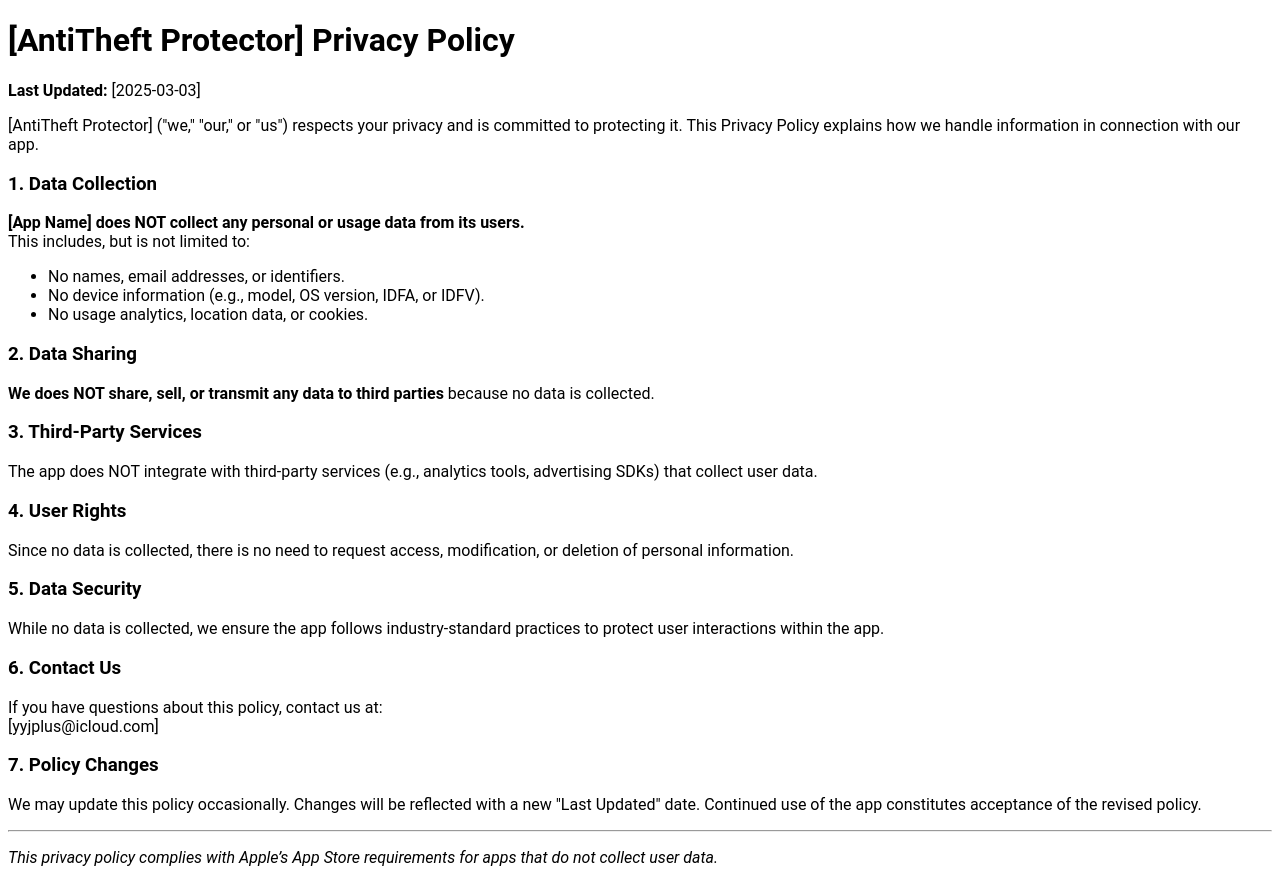
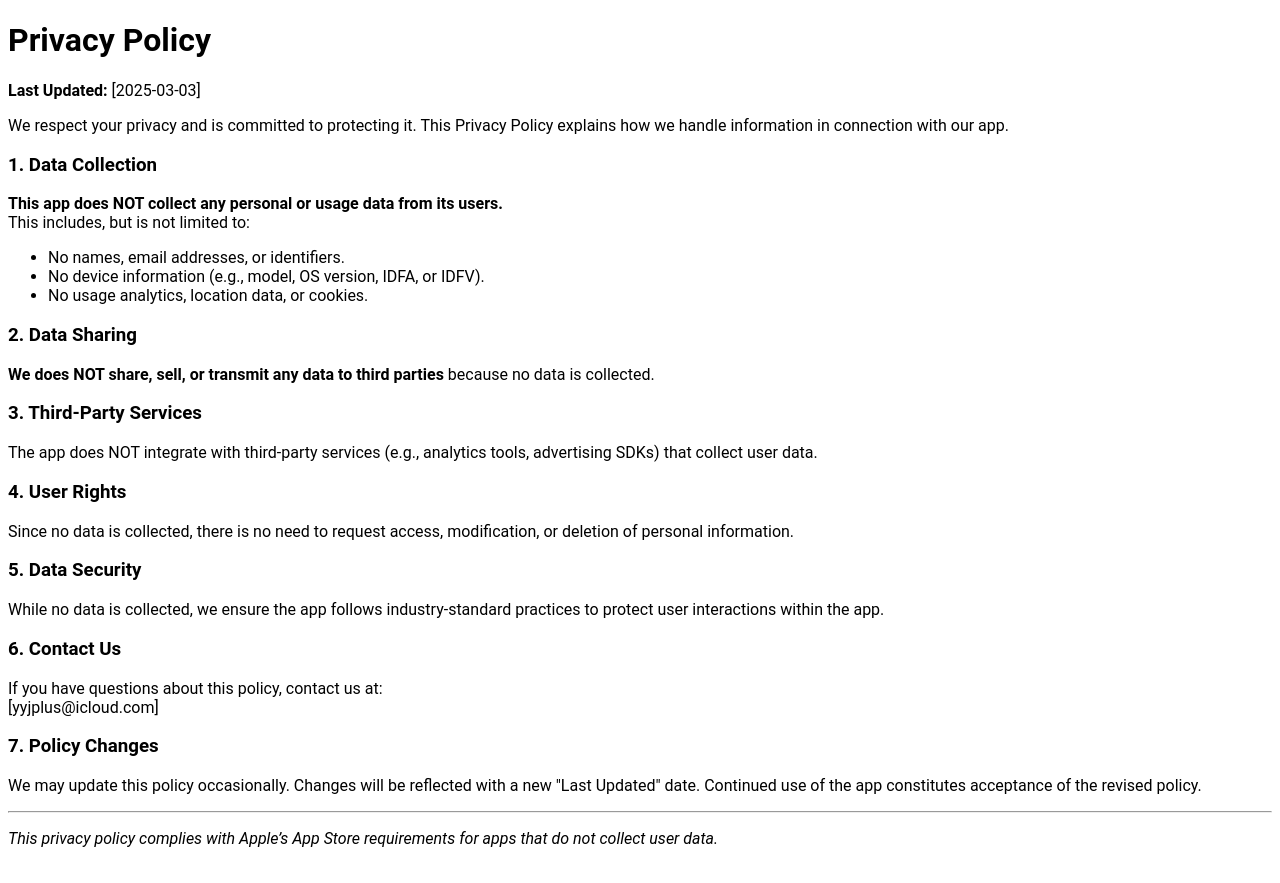
Before and after one commit to SunTreeCat/AntiTheftProtector, a plain HTML site: page docs/privacy.html in a window 1280 px wide. Drawn offline with Linux system fonts and the light colour scheme.

Commit message:
Update privacy.html

```diff
--- a/docs/privacy.html
+++ b/docs/privacy.html
@@ -184,11 +184,11 @@ ul.contains-task-list li input[type="checkbox"] {
   </style>
 </head>
 <body>
-<div><h1 data-heading="[AntiTheft Protector] Privacy Policy" dir="auto">[AntiTheft Protector] Privacy Policy</h1>
+<div><h1 data-heading="Privacy Policy" dir="auto">Privacy Policy</h1>
 <p dir="auto"><strong>Last Updated:</strong> [2025-03-03]</p>
-<p dir="auto">[AntiTheft Protector] ("we," "our," or "us") respects your privacy and is committed to protecting it. This Privacy Policy explains how we handle information in connection with our app.</p>
+<p dir="auto">We respect your privacy and is committed to protecting it. This Privacy Policy explains how we handle information in connection with our app.</p>
 <h3 data-heading="1. Data Collection" dir="auto">1. Data Collection</h3>
-<p dir="auto"><strong>[App Name] does NOT collect any personal or usage data from its users.</strong><br>
+<p dir="auto"><strong>This app does NOT collect any personal or usage data from its users.</strong><br>
 This includes, but is not limited to:</p>
 <ul>
 <li dir="auto">No names, email addresses, or identifiers.</li>
```
